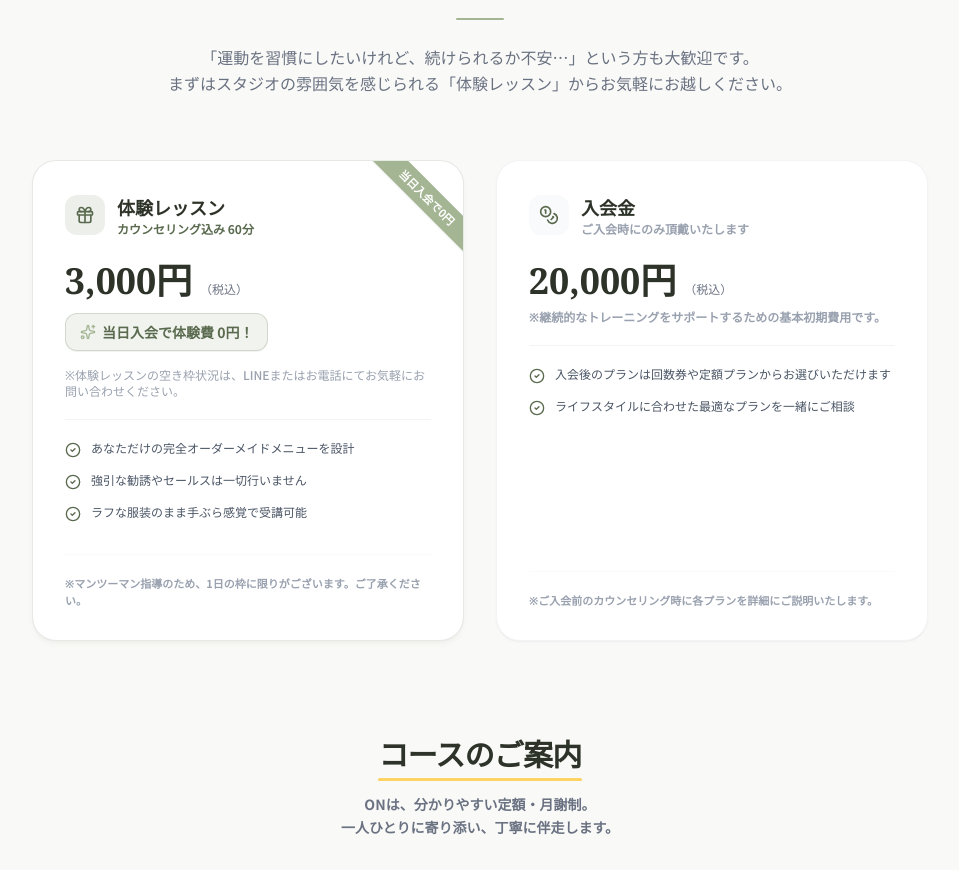
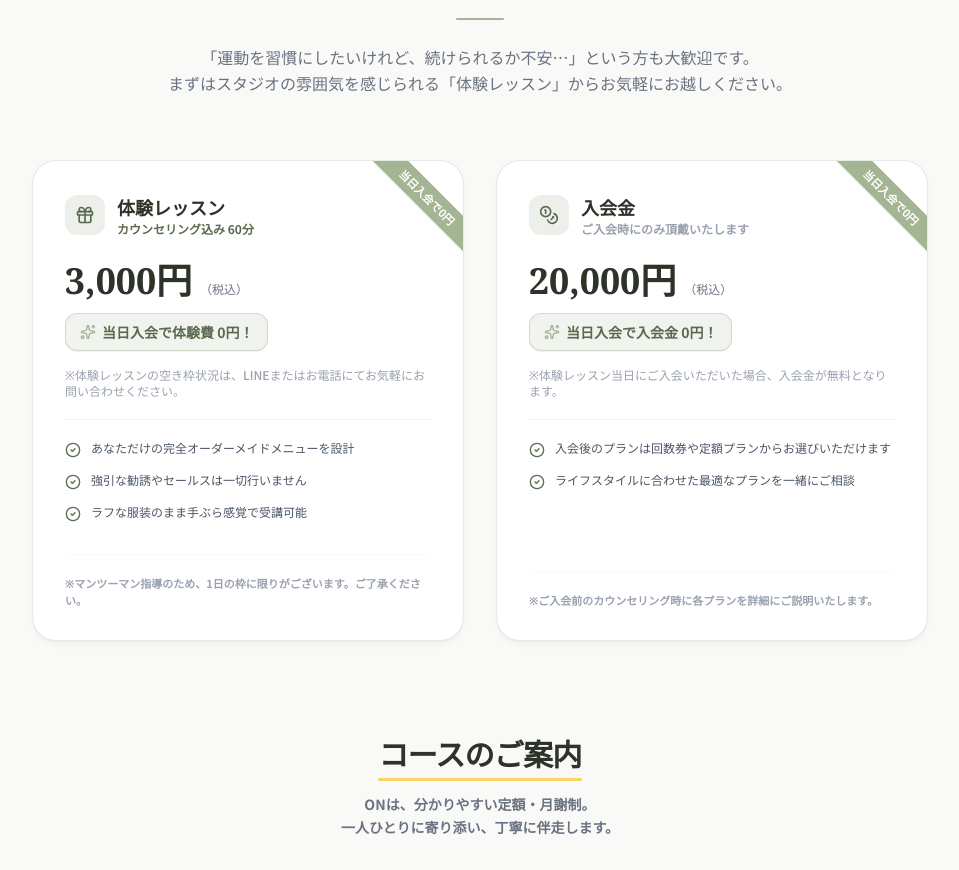
Before and after one commit to r1010x930t-cell/-ON, a React (Vite) app: page / in a window 1280 px wide. Shown: the part 2673-3543 px from the top of the page, without its empty margins (160-1119 px from the left). Built offline with nearby package versions, Linux system fonts and the light colour scheme.

Commit message:
feat: update admission fee promotion details
Clarify the admission fee waiver for same-day sign-ups in FAQ and apply the promotion badge to all pricing plans for consistency.

```diff
--- a/src/components/FAQ.tsx
+++ b/src/components/FAQ.tsx
@@ -59,7 +59,7 @@ export default function FAQ() {
     {
       id: 8,
       question: '入会金やその他に必要な手数料などはありますか？',
-      answer: '入会金として20,000円（税込）をいただいております。なお、事務手数料などの余計な初期費用やオプション料金は一切かかりません。料金についてご不明な点があれば、いつでもお気軽にお尋ねください。',
+      answer: '入会金は通常20,000円（税込）ですが、体験レッスン当日にご入会いただいた場合は【入会金0円 ＆ 体験費0円】となります。なお、事務手数料などの余計な初期費用やオプション料金は一切かかりません。料金についてご不明な点があれば、いつでもお気軽にお尋ねください。',
       category: '体験・入会'
     }
   ];
--- a/src/components/PlansAndPricing.tsx
+++ b/src/components/PlansAndPricing.tsx
@@ -39,7 +39,7 @@ export default function PlansAndPricing() {
             className="bg-white rounded-3xl p-8 border border-brand-olive/15 shadow-md shadow-brand-olive/5 relative overflow-hidden flex flex-col justify-between"
           >
             {/* Limit Badge */}
-            <div className="absolute -right-12 top-6 bg-brand-accent text-white text-[11px] font-bold py-1 px-12 rotate-45 text-center shadow-xs">
+            <div className="absolute -right-14 top-6 bg-brand-accent text-white text-[11px] font-bold py-1 px-14 rotate-45 text-center shadow-xs">
               当日入会で0円
             </div>
 
@@ -95,11 +95,16 @@ export default function PlansAndPricing() {
             whileInView={{ opacity: 1, y: 0 }}
             viewport={{ once: true }}
             transition={{ duration: 0.5, delay: 0.1 }}
-            className="bg-white rounded-3xl p-8 border border-gray-100 shadow-xs flex flex-col justify-between"
+            className="bg-white rounded-3xl p-8 border border-brand-olive/15 shadow-md shadow-brand-olive/5 relative overflow-hidden flex flex-col justify-between"
           >
+            {/* Limit Badge */}
+            <div className="absolute -right-14 top-6 bg-brand-accent text-white text-[11px] font-bold py-1 px-14 rotate-45 text-center shadow-xs">
+              当日入会で0円
+            </div>
+
             <div>
               <div className="flex items-center gap-3 mb-6">
-                <div className="w-10 h-10 rounded-xl bg-gray-50 text-brand-olive flex items-center justify-center">
+                <div className="w-10 h-10 rounded-xl bg-brand-sage text-brand-olive flex items-center justify-center">
                   <Coins className="w-5 h-5" />
                 </div>
                 <div>
@@ -108,13 +113,17 @@ export default function PlansAndPricing() {
                 </div>
               </div>
 
-              <div className="border-b border-gray-100 pb-5 mb-5 space-y-2">
+              <div className="border-b border-gray-100 pb-5 mb-5 space-y-3">
                 <div className="flex items-baseline gap-2">
                   <span className="text-3xl md:text-4xl font-serif font-bold text-brand-dark">20,000円</span>
                   <span className="text-xs text-gray-500 font-medium">（税込）</span>
                 </div>
-                <p className="text-xs text-gray-400 font-semibold">
-                  ※継続的なトレーニングをサポートするための基本初期費用です。
+                <div className="bg-brand-sage-light border border-brand-olive/20 px-3.5 py-2 rounded-xl font-bold text-brand-olive text-xs md:text-sm inline-flex items-center gap-1.5 shadow-2xs">
+                  <Sparkles className="w-4 h-4 text-brand-accent shrink-0" />
+                  <span>当日入会で入会金 0円！</span>
+                </div>
+                <p className="text-xs text-gray-400 font-medium pt-1">
+                  ※体験レッスン当日にご入会いただいた場合、入会金が無料となります。
                 </p>
               </div>
 
```
